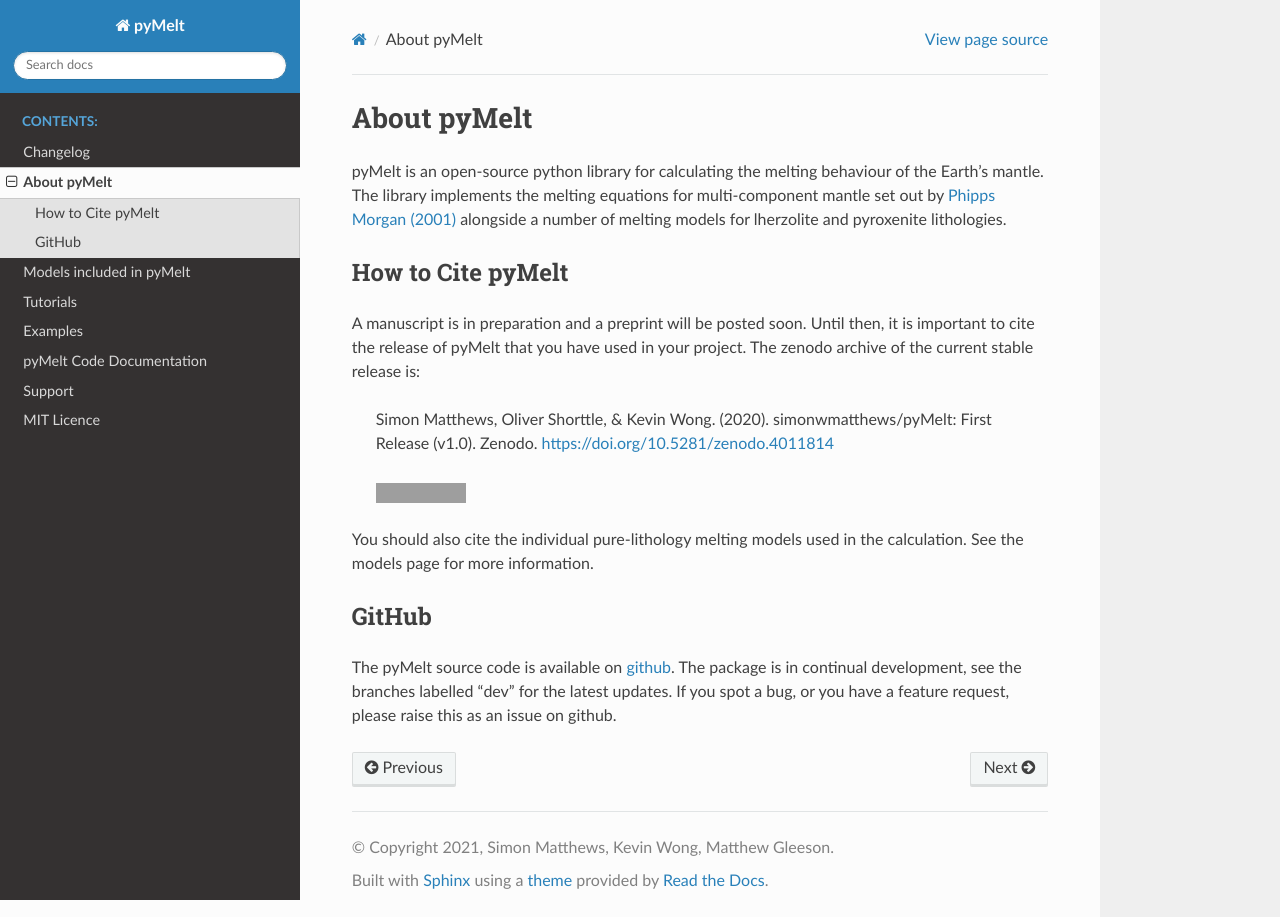
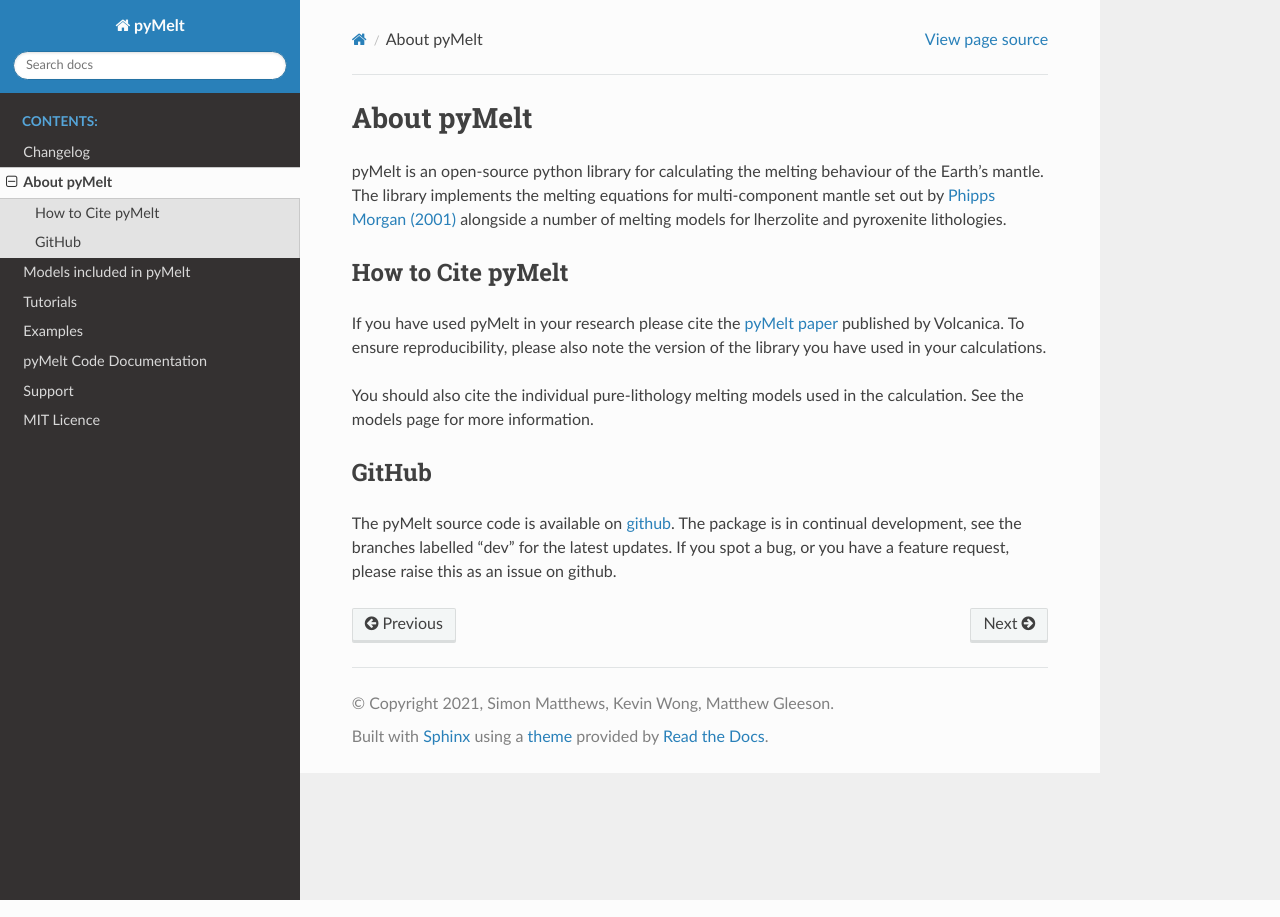
Before and after one commit to simonwmatthews/pyMelt, a Sphinx documentation site: the page built from docs/source/about.rst, in a window 1280 px wide. Built offline with Sphinx 7.4.7 and the Read the Docs theme 2.0.0, drawn with Linux system fonts in a browser that asks for light colours; formulas are drawn with MathJax 3; grey boxes are pictures that could not be loaded.

Commit message:
Update about.rst

```diff
--- a/docs/source/about.rst
+++ b/docs/source/about.rst
@@ -9,14 +9,10 @@
 
 How to Cite pyMelt
 ^^^^^^^^^^^^^^^^^^
-A manuscript is in preparation and a preprint will be posted soon. Until then, it is important to
-cite the release of pyMelt that you have used in your project. The zenodo archive of the current
-stable release is:
-
-   Simon Matthews, Oliver Shorttle, & Kevin Wong. (2020). simonwmatthews/pyMelt: First Release (v1.0). Zenodo. https://doi.org/10.5281/zenodo.4011814
-
-   .. image:: https://zenodo.org/badge/DOI/10.5281/zenodo.5513675.svg
-      :target: https://doi.org/10.5281/zenodo.5513675
+If you have used pyMelt in your research please cite the
+`pyMelt paper <https://doi.org/10.30909/vol.05.02.469475>`_ published by Volcanica.
+To ensure reproducibility, please also note the version of the library you have
+used in your calculations.
 
 You should also cite the individual pure-lithology melting models used in the calculation. See the
 models page for more information.
```
